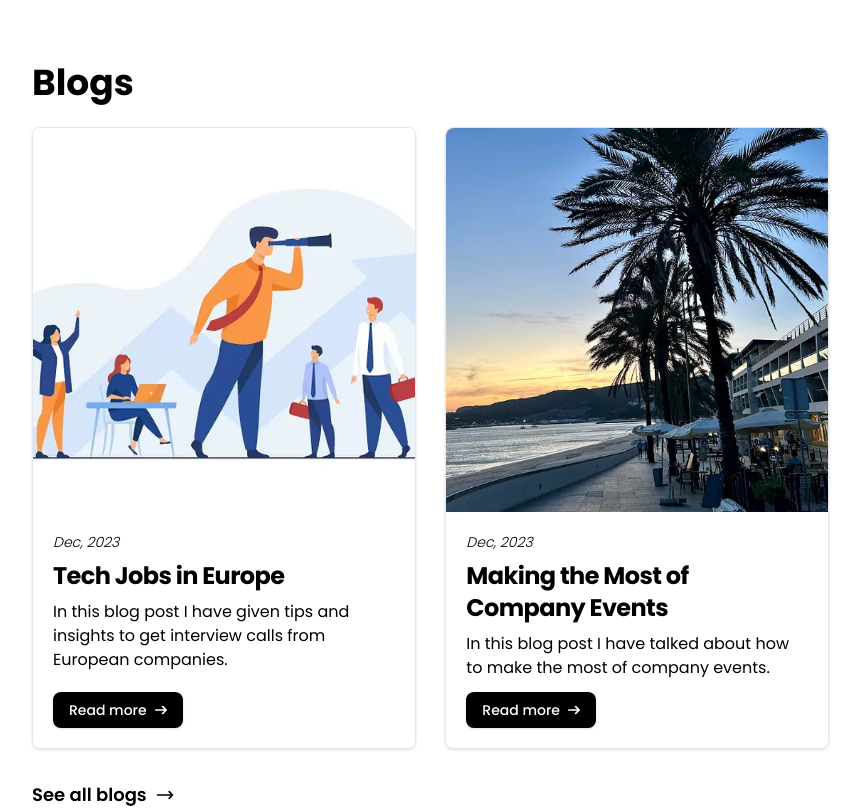
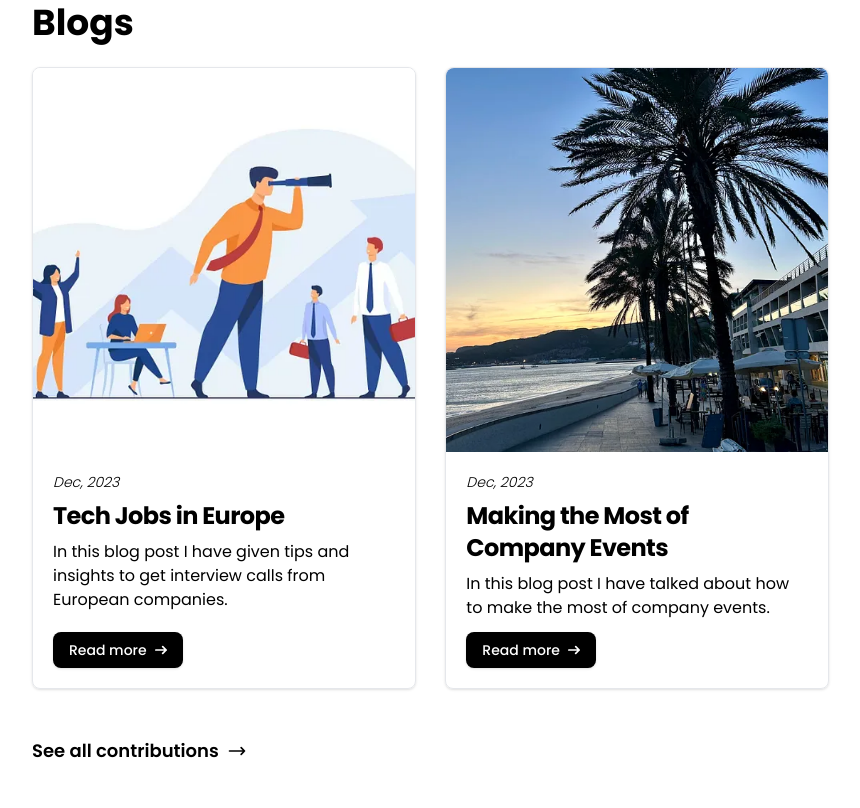
Before and after one commit to asadkhalid305/portfolio, a Next.js app: page /about in a window 1280 px wide. Shown: the part 3880-4688 px from the top of the page, without its empty margins (0-860 px from the left). Built offline with nearby package versions, Linux system fonts and the light colour scheme; no server answers.

Commit message:
feat: add hideLink prop to CardSystemProps, update VCardGrid and Contribution components to conditionally render link button
- removed "view all blogs" button
- removed "view all events" button
- add "view all contributions" button

```diff
--- a/src/app/about/components/general/v-card-grid.tsx
+++ b/src/app/about/components/general/v-card-grid.tsx
@@ -6,6 +6,7 @@ export default function VCardSystem({
   heading,
   records,
   isOverview,
+  hideLink,
 }: Readonly<CardSystemProps>) {
   const displayRecords = isOverview ? records.slice(0, 3) : records;
 
@@ -14,10 +15,23 @@ export default function VCardSystem({
       <h2 className="text-3xl font-extrabold capitalize text-center pb-6 lg:text-4xl lg:text-start">
         {heading}
       </h2>
-      <div className="grid gap-6 justify-center lg:grid-cols-3">
-        {displayRecords.map((item) => (
+      <div className="grid gap-6 justify-center grid-cols-1 md:grid-cols-2 lg:grid-cols-3">
+        {displayRecords.map((item, index) => (
+          <div
+            key={item.id}
+            className={`h-full ${
+              isOverview
+                ? `${
+                    index === 1
+                      ? "hidden md:block"
+                      : index === 2
+                      ? "hidden lg:block"
+                      : "block"
+                  }`
+                : "block"
+            }`}
+          >
             <VCard
-            key={item.id}
               id={item.id}
               title={item.title}
               description={item.description}
@@ -25,9 +39,10 @@ export default function VCardSystem({
               link={item.link}
               date={item.date}
             />
+          </div>
         ))}
       </div>
-      {isOverview && (
+      {isOverview && !hideLink && (
         <div className="mt-8 flex justify-center lg:justify-start">
           <LinkButton
             href="/contribution"
--- a/src/app/about/components/general/v-card.tsx
+++ b/src/app/about/components/general/v-card.tsx
@@ -12,7 +12,7 @@ export default function VCard({
 }: Readonly<VCardProps>) {
   const { src, alt } = getImageProps(image);
   return (
-    <div className="w-full max-w-sm border border-gray-200 rounded-lg shadow flex flex-col transition-all duration-300 ease-in-out hover:bg-c-semidark hover:shadow-2xl">
+    <div className="w-full max-w-sm h-full border border-gray-200 rounded-lg shadow flex flex-col transition-all duration-300 ease-in-out hover:bg-c-semidark hover:shadow-2xl">
       <div className="relative h-96 w-full">
         <Image
           alt={alt}
--- a/src/app/about/components/sections/contribution.tsx
+++ b/src/app/about/components/sections/contribution.tsx
@@ -1,6 +1,7 @@
 import DisplayInfo from "@/app/about/components/general/display-info";
 import VCardGrid from "@/app/about/components/general/v-card-grid";
 import contributionData from "@/content/contributions.json";
+import LinkButton from "@/app/about/components/general/link-button";
 
 const { label, heading, description, items } = contributionData;
 
@@ -24,9 +25,21 @@ export default function Contribution({ isOverview }: { isOverview?: boolean }) {
             heading={key}
             records={reversedValue}
             isOverview={isOverview}
+            hideLink={true}
           />
         );
       })}
+
+      {isOverview && (
+        <div className="mt-12 flex justify-center lg:justify-start">
+          <LinkButton
+            href="/contribution"
+            showIcon={false}
+            text="See all contributions"
+            variant="minimal"
+          />
+        </div>
+      )}
     </>
   );
 }
--- a/src/lib/utils/types.ts
+++ b/src/lib/utils/types.ts
@@ -86,6 +86,7 @@ export type CardSystemProps = {
   heading: string;
   records: VCardProps[];
   isOverview?: boolean;
+  hideLink?: boolean;
 };
 
 /**
```
Lines whose indentation alone changed are shown as unchanged.
